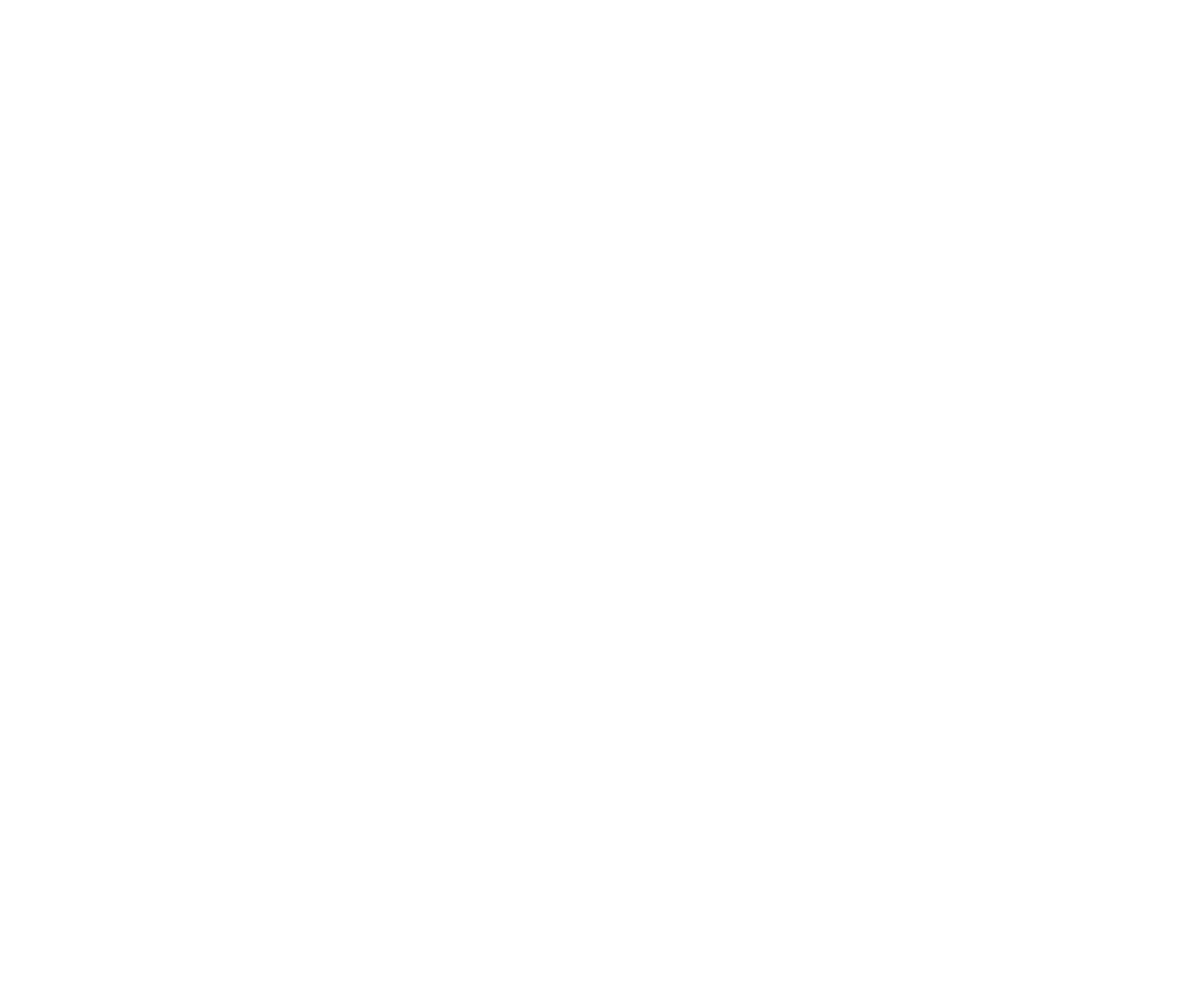
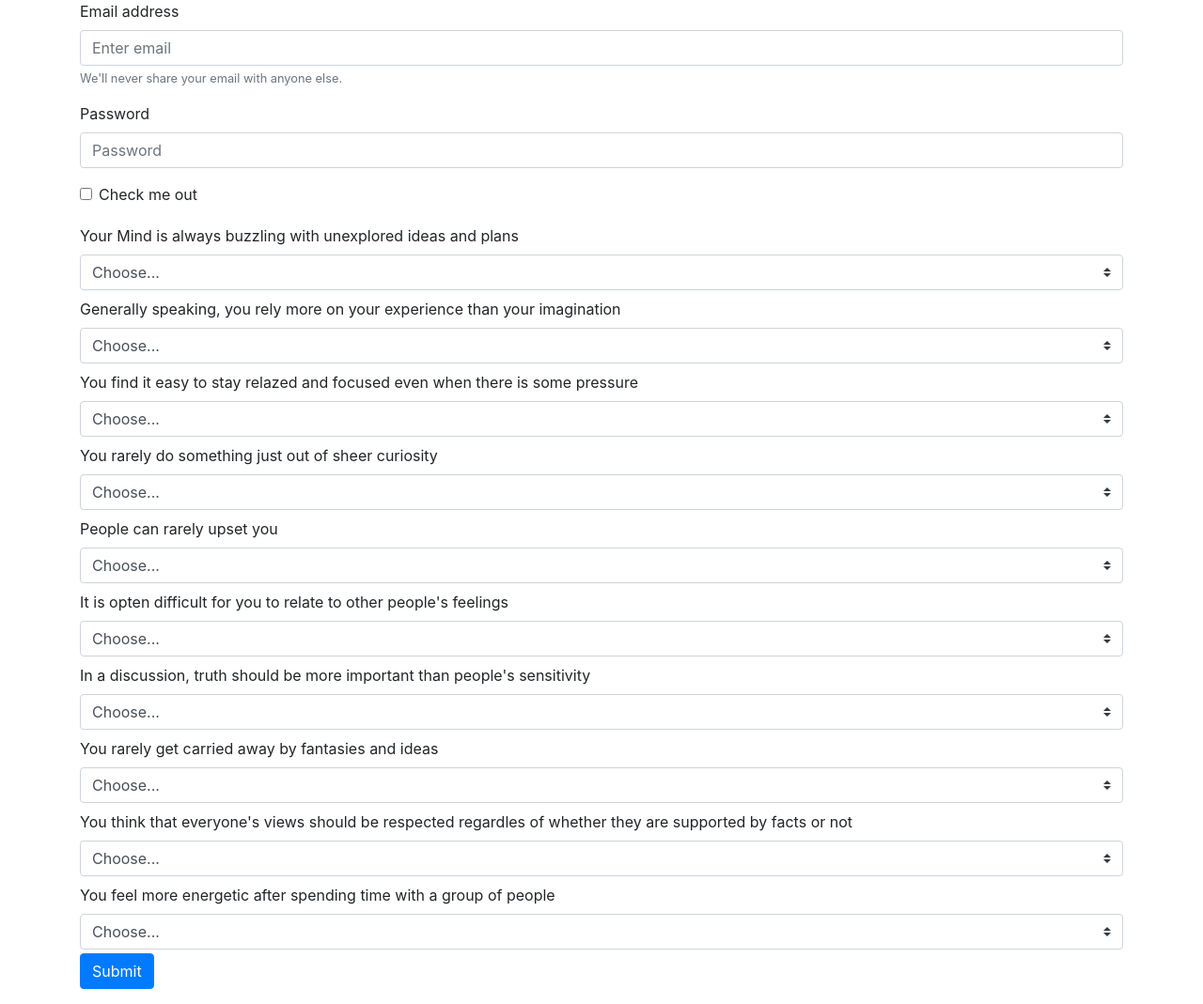
Before and after one commit to leivanoe1011/FriendFinder, a website: page survey.html in a window 1280 px wide. Shown: the whole page at 94% size. Before the commit the page ends 800 px from the top, so only its background shows below. Drawn offline with nearby package versions, Linux system fonts and the light colour scheme.

Commit message:
added survey form to the survey html. In addition, added survey form to the index html

```diff
--- a/survey.html
+++ b/survey.html
@@ -13,5 +13,107 @@
 </head>
 <body>
 
+    <div class="container">
+        <form>
+            <div class="form-group">
+              <label for="exampleInputEmail1">Email address</label>
+              <input type="email" class="form-control" id="exampleInputEmail1" aria-describedby="emailHelp" placeholder="Enter email">
+              <small id="emailHelp" class="form-text text-muted">We'll never share your email with anyone else.</small>
+            </div>
+            <div class="form-group">
+              <label for="exampleInputPassword1">Password</label>
+              <input type="password" class="form-control" id="exampleInputPassword1" placeholder="Password">
+            </div>
+            <div class="form-group form-check">
+              <input type="checkbox" class="form-check-input" id="exampleCheck1">
+              <label class="form-check-label" for="exampleCheck1">Check me out</label>
+            </div>
+
+            <label class="my-1 mr-2" for="mindBuzzlingId">Your Mind is always buzzling with unexplored ideas and plans</label>
+            <select class="custom-select my-1 mr-sm-2" id="mindBuzzlingId">
+                <option selected>Choose...</option>
+                <option value="1">One</option>
+                <option value="2">Two</option>
+                <option value="3">Three</option>
+            </select>
+
+            <label class="my-1 mr-2" for="experienceImaginationId">Generally speaking, you rely more on your experience than your imagination</label>
+            <select class="custom-select my-1 mr-sm-2" id="experienceImaginationId">
+                <option selected>Choose...</option>
+                <option value="1">One</option>
+                <option value="2">Two</option>
+                <option value="3">Three</option>
+            </select>
+
+            <label class="my-1 mr-2" for="focusUnderPressureId">You find it easy to stay relazed and focused even when there is some pressure</label>
+            <select class="custom-select my-1 mr-sm-2" id="focusUnderPressureId">
+                <option selected>Choose...</option>
+                <option value="1">One</option>
+                <option value="2">Two</option>
+                <option value="3">Three</option>
+            </select>
+
+            <label class="my-1 mr-2" for="sheerCuriosityId">You rarely do something just out of sheer curiosity</label>
+            <select class="custom-select my-1 mr-sm-2" id="sheerCuriosityId">
+                <option selected>Choose...</option>
+                <option value="1">One</option>
+                <option value="2">Two</option>
+                <option value="3">Three</option>
+            </select>
+
+            <label class="my-1 mr-2" for="upsetByPeopleId">People can rarely upset you</label>
+            <select class="custom-select my-1 mr-sm-2" id="upsetByPeopleId">
+                <option selected>Choose...</option>
+                <option value="1">One</option>
+                <option value="2">Two</option>
+                <option value="3">Three</option>
+            </select>
+
+            <label class="my-1 mr-2" for="compasionateId">It is opten difficult for you to relate to other people's feelings</label>
+            <select class="custom-select my-1 mr-sm-2" id="compasionateId">
+                <option selected>Choose...</option>
+                <option value="1">One</option>
+                <option value="2">Two</option>
+                <option value="3">Three</option>
+            </select>
+
+            <label class="my-1 mr-2" for="sensityTruthId">In a discussion, truth should be more important than people's sensitivity</label>
+            <select class="custom-select my-1 mr-sm-2" id="sensityTruthId">
+                <option selected>Choose...</option>
+                <option value="1">One</option>
+                <option value="2">Two</option>
+                <option value="3">Three</option>
+            </select>
+
+            <label class="my-1 mr-2" for="ideasFantasiesId">You rarely get carried away by fantasies and ideas</label>
+            <select class="custom-select my-1 mr-sm-2" id="ideasFantasiesId">
+                <option selected>Choose...</option>
+                <option value="1">One</option>
+                <option value="2">Two</option>
+                <option value="3">Three</option>
+            </select>
+
+            <label class="my-1 mr-2" for="opinionViewsId">You think that everyone's views should be respected regardles of whether they are supported by facts or not</label>
+            <select class="custom-select my-1 mr-sm-2" id="opinionViewsId">
+                <option selected>Choose...</option>
+                <option value="1">One</option>
+                <option value="2">Two</option>
+                <option value="3">Three</option>
+            </select>
+
+            <label class="my-1 mr-2" for="groupEnergyId">You feel more energetic after spending time with a group of people</label>
+            <select class="custom-select my-1 mr-sm-2" id="groupEnergyId">
+                <option selected>Choose...</option>
+                <option value="1">One</option>
+                <option value="2">Two</option>
+                <option value="3">Three</option>
+            </select>
+
+
+
+            <button type="submit" class="btn btn-primary">Submit</button>
+          </form>
+    </div>
+
 </body>
 </html>
```
Also changed, not shown: index.html (+1 -1 lines).
